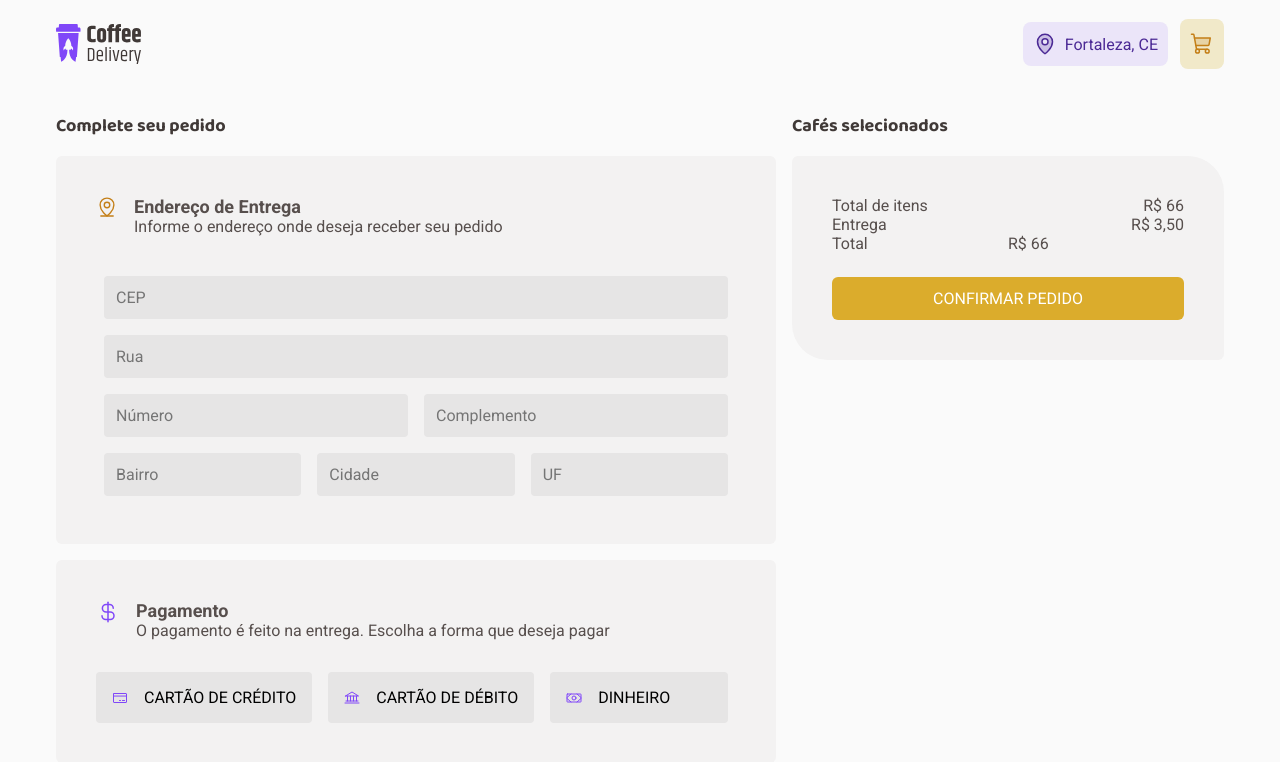
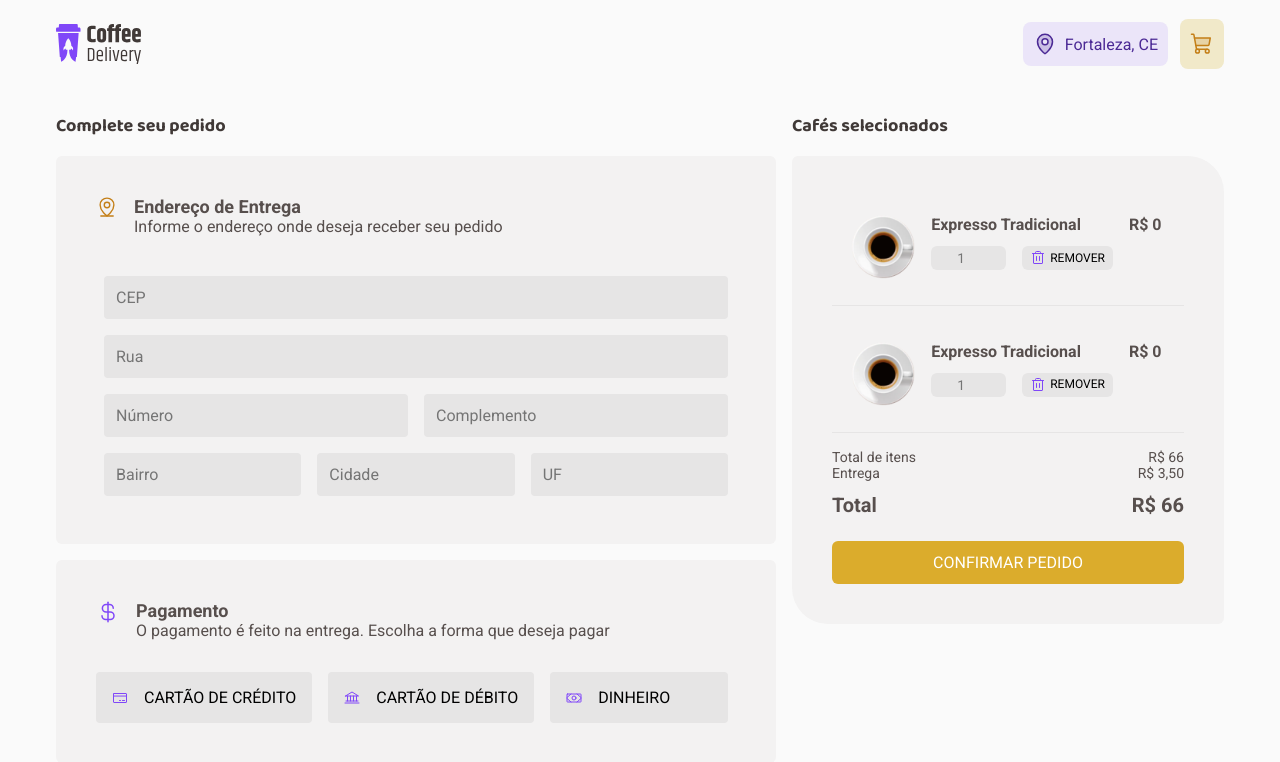
Before and after one commit to leticiar-io/coffee-delivery-challenge, a React (Vite) app: page /checkout in a window 1280 px wide. Shown: the top 762 px of the page. Built offline with nearby package versions, Linux system fonts and the light colour scheme.

Commit message:
finalizing styling

```diff
--- a/src/App.tsx
+++ b/src/App.tsx
@@ -1,5 +1,4 @@
 import { useState } from 'react'
-import reactLogo from './assets/react.svg'
 import { ThemeProvider } from 'styled-components'
 import { defaultTheme } from './styles/themes/default'
 import { GlobalStyle } from './styles/global'
--- a/src/components/InfoIcon/index.tsx
+++ b/src/components/InfoIcon/index.tsx
@@ -4,14 +4,24 @@ import { BackgroundColorType, Container, IconCircle } from './styles'
 interface InfoIconProps {
   icon: ReactNode
   text: string
+  text2?: string
   backgroundColor: BackgroundColorType
 }
 
-export function InfoIcon({ icon, text, backgroundColor }: InfoIconProps) {
+export function InfoIcon({
+  icon,
+  text,
+  text2,
+  backgroundColor,
+}: InfoIconProps) {
   return (
     <Container>
       <IconCircle backgroundColor={backgroundColor}>{icon}</IconCircle>
-      <span>{text}</span>
+
+      <div>
+        <span>{text}</span>
+        <p>{!text2 ? '' : text2}</p>
+      </div>
     </Container>
   )
 }
--- a/src/components/InfoIcon/styles.ts
+++ b/src/components/InfoIcon/styles.ts
@@ -16,6 +16,10 @@ export const Container = styled.div`
   display: flex;
   align-items: center;
   gap: 12px;
+
+  div {
+    display: block;
+  }
 `
 
 export const IconCircle = styled.div<InfoIconStylesProps>`
--- a/src/pages/Checkout/components/CartCoffeeCard/index.tsx
+++ b/src/pages/Checkout/components/CartCoffeeCard/index.tsx
@@ -1,7 +1,34 @@
-export function CardCoffeeCard() {
+import { Trash } from 'phosphor-react'
+import {
+  Container,
+  Title,
+  OptionsContainer,
+  InputNumber,
+  Button,
+  PriceValue,
+} from './styles'
+
+interface CardCoffeeProps {
+  img: string
+  title: string
+  price: number
+}
+
+export function CardCoffeeCard({ img, title, price }: CardCoffeeProps) {
   return (
-    <div>
-      <h1>oi, eu sou card</h1>
-    </div>
+    <Container>
+      <img src={img} alt={title} />
+      <OptionsContainer>
+        <Title>{title}</Title>
+        <div>
+          <InputNumber type="number" placeholder="1" min={1} />
+          <Button>
+            <Trash color="#8047F8" size={16} />
+            <span>REMOVER</span>
+          </Button>
+        </div>
+      </OptionsContainer>
+      <PriceValue>R$ {price}</PriceValue>
+    </Container>
   )
 }
--- a/src/pages/Checkout/components/CartCoffeeCard/styles.ts
+++ b/src/pages/Checkout/components/CartCoffeeCard/styles.ts
@@ -1,3 +1,94 @@
 import styled from 'styled-components'
 
-export const Container = styled.div``
+export const Container = styled.div`
+  display: flex;
+
+  padding: 1.2rem;
+  margin-bottom: 1rem;
+
+  img {
+    width: 4rem;
+    height: 4rem;
+  }
+
+  border-bottom: 1px solid ${(props) => props.theme['gray-400']};
+
+  @media (max-width: 768px) {
+    display: flex;
+    padding: 0;
+    justify-content: start;
+
+    img {
+      width: 2rem;
+    }
+  }
+`
+
+export const Title = styled.p`
+  font-weight: 700;
+  font-size: 1rem;
+
+  @media (max-width: 768px) {
+    font-size: 0.9rem;
+  }
+`
+export const OptionsContainer = styled.div`
+  margin: 1rem;
+  margin-top: 0rem;
+
+  div {
+    display: flex;
+    gap: 0.5rem;
+    margin-top: 0.75rem;
+  }
+`
+
+export const InputNumber = styled.input`
+  background: ${(props) => props.theme['gray-400']};
+  border: 0;
+  padding: 5.7px;
+  font-size: 0.85rem;
+
+  text-align: center;
+  border-radius: 6px;
+  height: 1.5rem;
+  width: 4.6875rem;
+  margin-right: 8px;
+
+  @media (max-width: 768px) {
+    width: 2.6875rem;
+  }
+`
+export const Button = styled.button`
+  display: flex;
+  align-items: center;
+  gap: 0.25rem;
+  padding: 0 0.5rem;
+  font-size: 0.75rem;
+  line-height: 160%;
+  text-transform: uppercase;
+
+  border: 0;
+  border-radius: 6px;
+  cursor: pointer;
+  background: ${(props) => props.theme['gray-400']};
+
+  transition: all 0.2s;
+  &:hover {
+    background: ${(props) => props.theme['gray-500']};
+  }
+
+  @media (max-width: 768px) {
+    width: auto;
+    font-size: 0.55rem;
+  }
+`
+
+export const PriceValue = styled.p`
+  font-size: 1rem;
+  font-weight: 700;
+
+  @media (max-width: 768px) {
+    font-size: 0.9rem;
+  }
+`
--- a/src/pages/Checkout/components/SelectedCoffees/index.tsx
+++ b/src/pages/Checkout/components/SelectedCoffees/index.tsx
@@ -1,13 +1,27 @@
+import { CardCoffeeCard } from '../CartCoffeeCard'
 import {
   Container,
   PriceContainer,
-  PriceTotal,
+  PriceTotalContainer,
   ConfirmOrderButton,
+  SelectedCoffeesContainer,
 } from './styles'
 
 export function SelectedCoffees() {
   return (
     <Container>
+      <SelectedCoffeesContainer>
+        <CardCoffeeCard
+          img={'coffee1-expresso.svg'}
+          title={'Expresso Tradicional'}
+          price={0}
+        />
+        <CardCoffeeCard
+          img={'coffee1-expresso.svg'}
+          title={'Expresso Tradicional'}
+          price={0}
+        />
+      </SelectedCoffeesContainer>
       <PriceContainer>
         <div>
           <p>Total de itens</p>
@@ -17,11 +31,11 @@ export function SelectedCoffees() {
           <p>Entrega</p>
           <p>R$ 3,50</p>
         </div>
-        <div>
-          <PriceTotal>Total</PriceTotal>
-          <PriceTotal>R$ 66</PriceTotal>
-        </div>
       </PriceContainer>
+      <PriceTotalContainer>
+        <p>Total</p>
+        <p>R$ 66</p>
+      </PriceTotalContainer>
 
       <ConfirmOrderButton type="submit">Confirmar Pedido</ConfirmOrderButton>
     </Container>
--- a/src/pages/Checkout/components/SelectedCoffees/styles.ts
+++ b/src/pages/Checkout/components/SelectedCoffees/styles.ts
@@ -6,15 +6,39 @@ export const Container = styled.div`
   padding: 2.5rem;
 
   max-width: 28rem;
+
+  @media (max-width: 768px) {
+    padding: 1rem;
+
+    max-width: 100%;
+  }
+
+  @media (max-width: 820px) {
+    padding: 1rem;
+    max-width: 100%;
+  }
 `
+
+export const SelectedCoffeesContainer = styled.div``
+
 export const PriceContainer = styled.div`
   div {
     display: flex;
     justify-content: space-between;
+
+    font-size: 14px;
+    font-weight: 400;
   }
 `
-export const PriceTotal = styled.span`
-  width: 100%;
+export const PriceTotalContainer = styled.div`
+  display: flex;
+  justify-content: space-between;
+
+  p {
+    font-size: 1.25rem;
+    font-weight: 700;
+    margin-top: 12px;
+  }
 `
 export const ConfirmOrderButton = styled.button`
   color: ${(props) => props.theme.white};
--- a/src/pages/Success/index.tsx
+++ b/src/pages/Success/index.tsx
@@ -1,5 +1,51 @@
-import { LayoutContainer } from './styles'
+import {
+  LayoutContainer,
+  InfoSuccesContainer,
+  Header,
+  Title,
+  Subtitle,
+  BoxReceipt,
+  AddressBox,
+} from './styles'
+import ilustration from '../../assets/Illustration.svg'
+import { CurrencyDollar, MapPin, Timer } from 'phosphor-react'
+import { InfoIcon } from '../../components/InfoIcon'
 
 export function Success() {
-  return <LayoutContainer></LayoutContainer>
+  return (
+    <LayoutContainer>
+      <InfoSuccesContainer>
+        <Header>
+          <Title>Uhu! Pedido Confirmado</Title>
+          <Subtitle>
+            Agora é só aguardar que logo o café chegará até você
+          </Subtitle>
+        </Header>
+
+        <BoxReceipt>
+          <AddressBox>
+            <InfoIcon
+              icon={<MapPin />}
+              text={`Entrega em Rua João Daniel Martinelli, 102`}
+              text2={`Farrapos - Porto Alegre, RS`}
+              backgroundColor={'purple'}
+            />
+            <InfoIcon
+              icon={<Timer />}
+              text={`Previsão de entrega`}
+              text2={`20 min - 30 min `}
+              backgroundColor={'yellow'}
+            />
+            <InfoIcon
+              icon={<CurrencyDollar />}
+              text={`Pagamento na entrega`}
+              text2={`Cartão de Crédito`}
+              backgroundColor={'orange'}
+            />
+          </AddressBox>
+        </BoxReceipt>
+      </InfoSuccesContainer>
+      <img src={ilustration} alt="" />
+    </LayoutContainer>
+  )
 }
--- a/src/pages/Success/styles.ts
+++ b/src/pages/Success/styles.ts
@@ -1,3 +1,57 @@
 import styled from 'styled-components'
 
-export const LayoutContainer = styled.div``
+export const LayoutContainer = styled.div`
+  display: flex;
+  align-items: center;
+  justify-content: center;
+  gap: 5rem;
+
+  @media (max-width: 768px) {
+    display: block;
+
+    img {
+      margin-top: 1rem;
+      width: 10rem;
+    }
+  }
+  @media (max-width: 820px) {
+    & img {
+      width: 20rem;
+    }
+  }
+  @media (min-width: 1215px) {
+    & img {
+      width: 47rem;
+    }
+  }
+`
+
+export const InfoSuccesContainer = styled.div``
+
+export const Header = styled.header`
+  padding-top: 2.5rem;
+  padding-bottom: 2.5rem;
+`
+export const Title = styled.p`
+  font-size: 2rem;
+  font-family: 'Baloo 2', sans-serif;
+  font-weight: 700;
+
+  color: ${(props) => props.theme['yellow-dark']};
+`
+
+export const Subtitle = styled.p`
+  font-size: 1.25rem;
+  font-weight: 400;
+`
+
+export const BoxReceipt = styled.div`
+  padding: 2.5rem;
+  border: 1px solid ${(props) => props.theme['yellow-dark']};
+  border-radius: 6px 36px 6px 36px;
+`
+export const AddressBox = styled.div`
+  display: flex;
+  flex-direction: column;
+  gap: 2rem;
+`
```
Also changed, not shown: src/assets/Illustration.svg (added).
